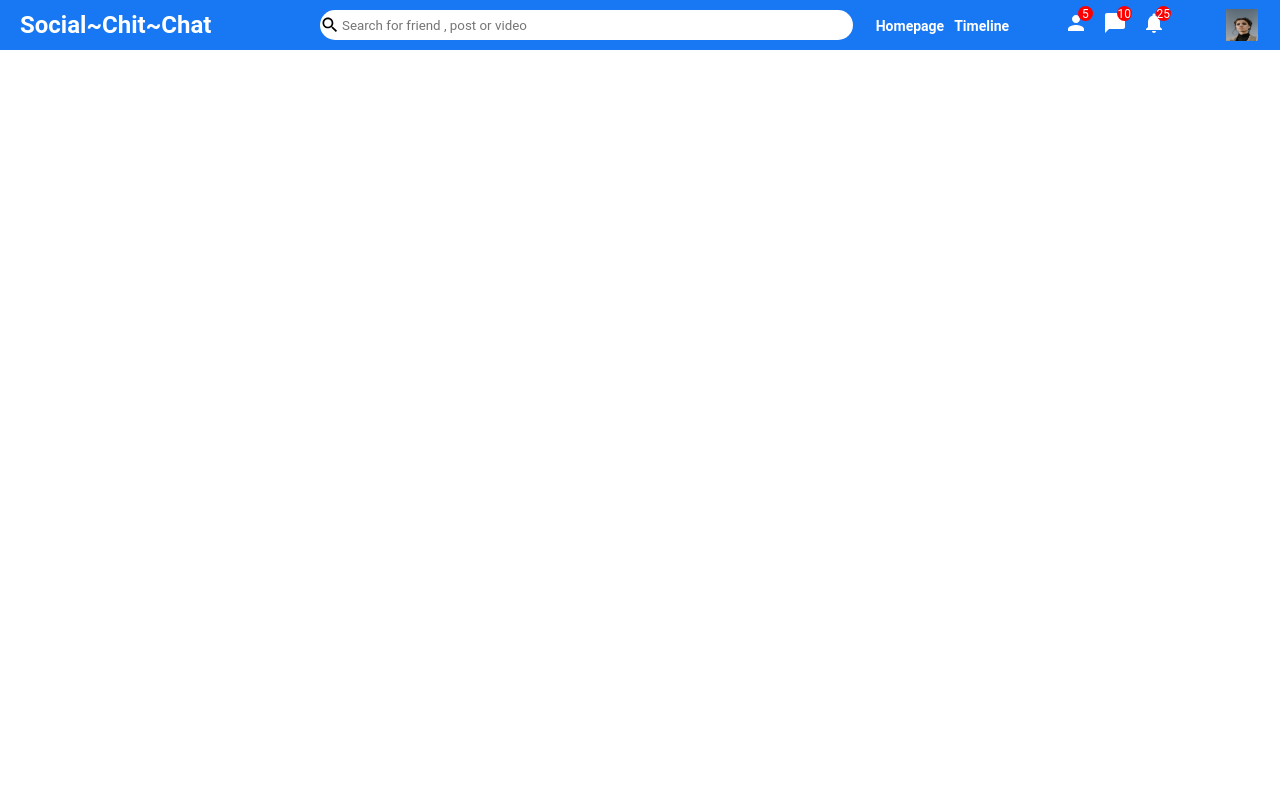
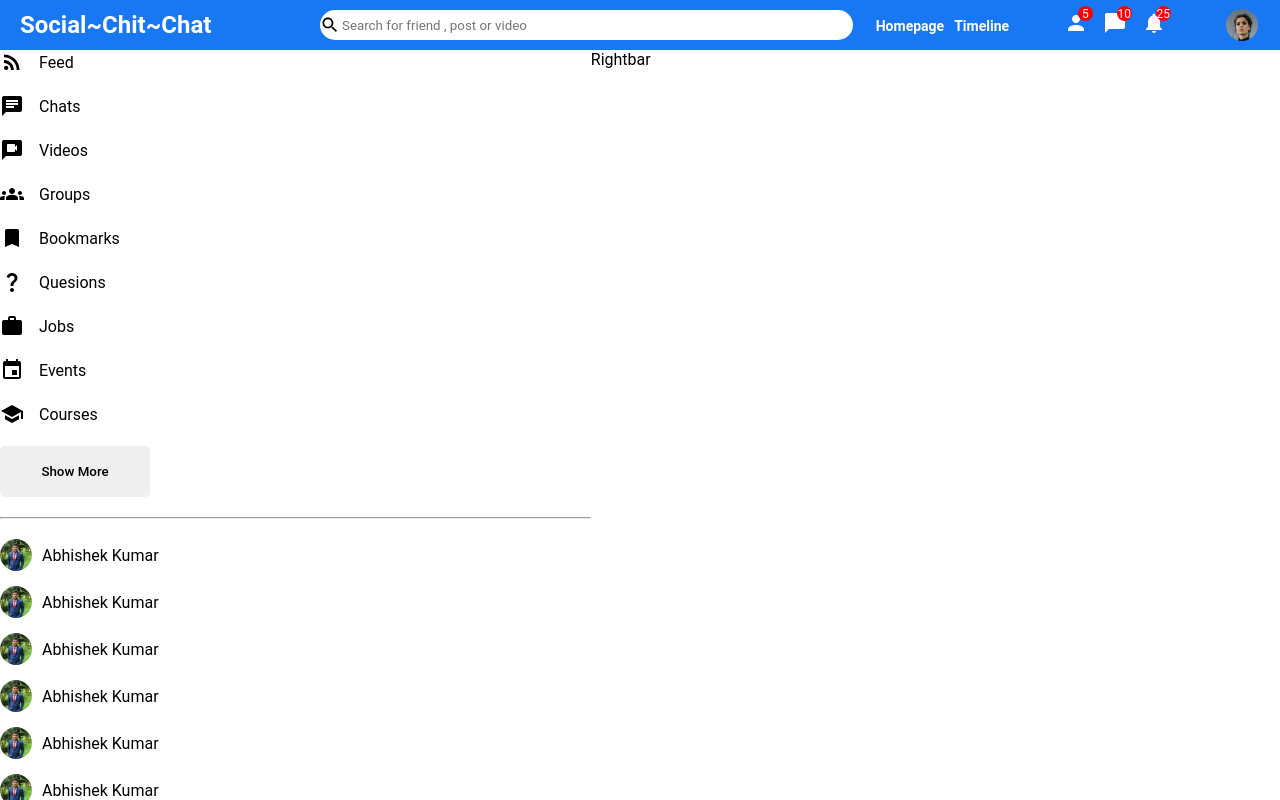
Before and after one commit to DILABS-WEB/Social_Media_Account, a React (Create React App) app in the folder social-media/: page / in a window 1280 px wide. Built offline with nearby package versions, Linux system fonts and the light colour scheme.

Commit message:
updated topbar

```diff
--- /dev/null
+++ b/social-media/src/components/feed/Feed.jsx
@@ -0,0 +1,18 @@
+import React from 'react'
+import './feed.css'
+
+export default function Feed() {
+  return (
+    <div className='share'>
+      <div className="shareWrapper">
+        <div className="shareTop">
+          <div className="shareBottom">
+
+          </div>
+        </div>
+      </div>
+
+    </div>
+
+  )
+}
--- /dev/null
+++ b/social-media/src/components/feed/feed.css
@@ -0,0 +1,3 @@
+.feed{
+    flex: 5.5;
+}
--- /dev/null
+++ b/social-media/src/components/rightbar/Rightbar.jsx
@@ -0,0 +1,8 @@
+import React from 'react'
+import "./rightbar.css"
+
+export default function Rightbar() {
+  return (
+    <div className='rightbar'> Rightbar</div>
+  )
+}
--- /dev/null
+++ b/social-media/src/components/rightbar/rightbar.css
@@ -0,0 +1,3 @@
+.rightbar{
+    flex: 3.5;
+}
--- /dev/null
+++ b/social-media/src/components/sidebar/Sidebar.jsx
@@ -0,0 +1,130 @@
+import React from 'react'
+import "./sidebar.css"
+import RssFeed from '@mui/icons-material/RssFeed';
+import Chats from '@mui/icons-material/Chat';
+import Video from '@mui/icons-material/VideoChat';
+import Groups from '@mui/icons-material/Groups';
+import Book from '@mui/icons-material/Bookmark';
+import Question from '@mui/icons-material/QuestionMark';
+import Jobs from '@mui/icons-material/Work';
+import Event from '@mui/icons-material/Event';
+import School from '@mui/icons-material/School';
+
+export default function Sidebar() {
+  return (
+    <div className='sidebar'>
+      <div className="sidebarWrapper">
+        <ul className="sidebarList">
+          <li className="sidebarListitem">
+            <RssFeed className='sidebarIcon'/>
+            <span className="sidebarListItemText">
+              Feed
+            </span>
+          </li>
+          <li className="sidebarListitem">
+            <Chats className='sidebarIcon'/>
+            <span className="sidebarListItemText">
+              Chats
+            </span>
+          </li>
+          <li className="sidebarListitem">
+            <Video className='sidebarIcon'/>
+            <span className="sidebarListItemText">
+              Videos
+            </span>
+          </li>
+          <li className="sidebarListitem">
+            <Groups className='sidebarIcon'/>
+            <span className="sidebarListItemText">
+              Groups
+            </span>
+          </li>
+          <li className="sidebarListitem">
+            <Book className='sidebarIcon'/>
+            <span className="sidebarListItemText">
+              Bookmarks
+            </span>
+          </li>
+          <li className="sidebarListitem">
+            <Question className='sidebarIcon'/>
+            <span className="sidebarListItemText">
+              Quesions
+            </span>
+          </li>
+          <li className="sidebarListitem">
+            <Jobs className='sidebarIcon'/>
+            <span className="sidebarListItemText">
+              Jobs
+            </span>
+          </li>
+          <li className="sidebarListitem">
+            <Event className='sidebarIcon'/>
+            <span className="sidebarListItemText">
+              Events
+            </span>
+          </li>
+          <li className="sidebarListitem">
+            <School className='sidebarIcon'/>
+            <span className="sidebarListItemText">
+              Courses
+            </span>
+          </li>
+        </ul>
+      <button className='sidebarButton'>
+        Show More
+      </button>
+      <hr className='sidebarHr'/>
+      <ul className="sidebarFriendList">
+        <li className="sidebarFriend">
+          <img src="/assets/person/2.jpg" alt="" className="sidebarFriendImg" />
+          <span className="sidebarFriendName">Abhishek Kumar</span>
+        </li>
+        <li className="sidebarFriend">
+          <img src="/assets/person/2.jpg" alt="" className="sidebarFriendImg" />
+          <span className="sidebarFriendName">Abhishek Kumar</span>
+        </li>
+        <li className="sidebarFriend">
+          <img src="/assets/person/2.jpg" alt="" className="sidebarFriendImg" />
+          <span className="sidebarFriendName">Abhishek Kumar</span>
+        </li>
+        <li className="sidebarFriend">
+          <img src="/assets/person/2.jpg" alt="" className="sidebarFriendImg" />
+          <span className="sidebarFriendName">Abhishek Kumar</span>
+        </li>
+        <li className="sidebarFriend">
+          <img src="/assets/person/2.jpg" alt="" className="sidebarFriendImg" />
+          <span className="sidebarFriendName">Abhishek Kumar</span>
+        </li>
+        <li className="sidebarFriend">
+          <img src="/assets/person/2.jpg" alt="" className="sidebarFriendImg" />
+          <span className="sidebarFriendName">Abhishek Kumar</span>
+        </li>
+        <li className="sidebarFriend">
+          <img src="/assets/person/2.jpg" alt="" className="sidebarFriendImg" />
+          <span className="sidebarFriendName">Abhishek Kumar</span>
+        </li>
+        <li className="sidebarFriend">
+          <img src="/assets/person/2.jpg" alt="" className="sidebarFriendImg" />
+          <span className="sidebarFriendName">Abhishek Kumar</span>
+        </li>
+        <li className="sidebarFriend">
+          <img src="/assets/person/2.jpg" alt="" className="sidebarFriendImg" />
+          <span className="sidebarFriendName">Abhishek Kumar</span>
+        </li>
+        <li className="sidebarFriend">
+          <img src="/assets/person/2.jpg" alt="" className="sidebarFriendImg" />
+          <span className="sidebarFriendName">Abhishek Kumar</span>
+        </li>
+        <li className="sidebarFriend">
+          <img src="/assets/person/2.jpg" alt="" className="sidebarFriendImg" />
+          <span className="sidebarFriendName">Abhishek Kumar</span>
+        </li>
+        <li className="sidebarFriend">
+          <img src="/assets/person/2.jpg" alt="" className="sidebarFriendImg" />
+          <span className="sidebarFriendName">Abhishek Kumar</span>
+        </li>
+      </ul>
+      </div>
+    </div>
+  )
+}
--- /dev/null
+++ b/social-media/src/components/sidebar/sidebar.css
@@ -0,0 +1,66 @@
+.sidebar{
+    flex:3;
+    height: calc(100vh - 50px);
+    overflow-y: scroll;
+
+
+}
+::-webkit-scrollbar{
+    width: 5px;
+}
+::-webkit-scrollbar-track{
+    background-color: #f1f1f1;
+
+}
+::-webkit-scrollbar-thumb{
+    background-color: rgb(179, 179, 179);
+}
+
+.sidebarList{
+    padding: 0;
+    margin: 0;
+    list-style: none;
+
+}
+.sidebarListitem{
+display: flex;
+align-items: center;
+margin-bottom: 20px;
+
+}
+.sidebarIcon{
+    margin-right: 15px;
+}
+.sidebarButton{
+   width: 150px;
+   border: none;
+   padding: 18px;
+   border-radius: 5px;
+   font-weight: 500;
+
+
+}
+.sidebarHr{
+    margin: 20px 0;
+
+}
+.sidebarFriendList{
+padding: 0;
+margin: 0;
+list-style: none;
+}
+.sidebarFriend{
+    display: flex;
+    align-items: center;
+    margin-bottom:15px ;
+
+
+}
+.sidebarFriendImg{
+    width: 32px;
+    height: 32px;
+    border-radius: 50%;
+    object-fit: cover;
+    margin-right: 10px;
+
+}
--- a/social-media/src/components/topbar/topbar.css
+++ b/social-media/src/components/topbar/topbar.css
@@ -51,9 +51,6 @@
     align-items: center;
     justify-content: space-around;
     color: white;
-
-
-
 }
 .topbarLink{
     margin-right: 10px;
@@ -89,4 +86,7 @@
 .topbarImg{
     width: 32px;
     height: 32px;
+    border-radius: 50% ;
+    object-fit: cover;
+    cursor: pointer;
 }
--- a/social-media/src/pages/home/Home.js
+++ /dev/null
@@ -1,12 +0,0 @@
-import React from 'react'
-import Topbar from '../../components/topbar/Topbar'
-
-
-
-export default function Home() {
-  return (
-
-    <Topbar/>
-
-  )
-}
--- /dev/null
+++ b/social-media/src/pages/home/Home.jsx
@@ -0,0 +1,27 @@
+import React from 'react'
+import "./home.css"
+import Topbar from '../../components/topbar/Topbar'
+import Sidebar from '../../components/sidebar/Sidebar'
+import Rightbar from '../../components/rightbar/Rightbar'
+import Feed from '../../components/feed/Feed'
+
+
+
+
+export default function Home() {
+  return (
+   <>
+    <Topbar/>
+    <div className="homeContainer">
+      <Sidebar/>
+      <Feed/>
+      <Rightbar/>
+    </div>
+
+
+
+   </>
+
+
+  )
+}
--- a/social-media/src/pages/home/home.css
+++ b/social-media/src/pages/home/home.css
@@ -0,0 +1,3 @@
+.homeContainer{
+    display: flex;
+}
```
Also changed, not shown: social-media/public/assets/person/2.jpg (added), social-media/src/components/topbar/Topbar.jsx (renamed from social-media/src/components/topbar/Topbar.js), 1 other file (tests, documents, lock files or other folders).
